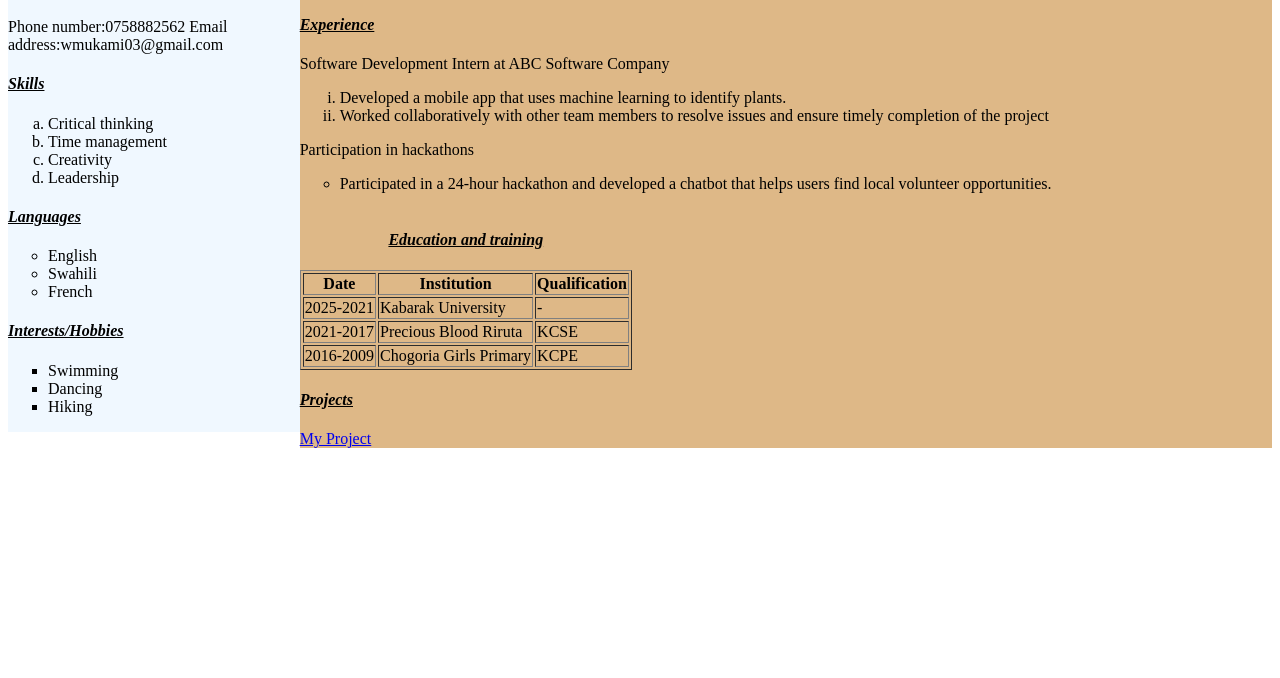
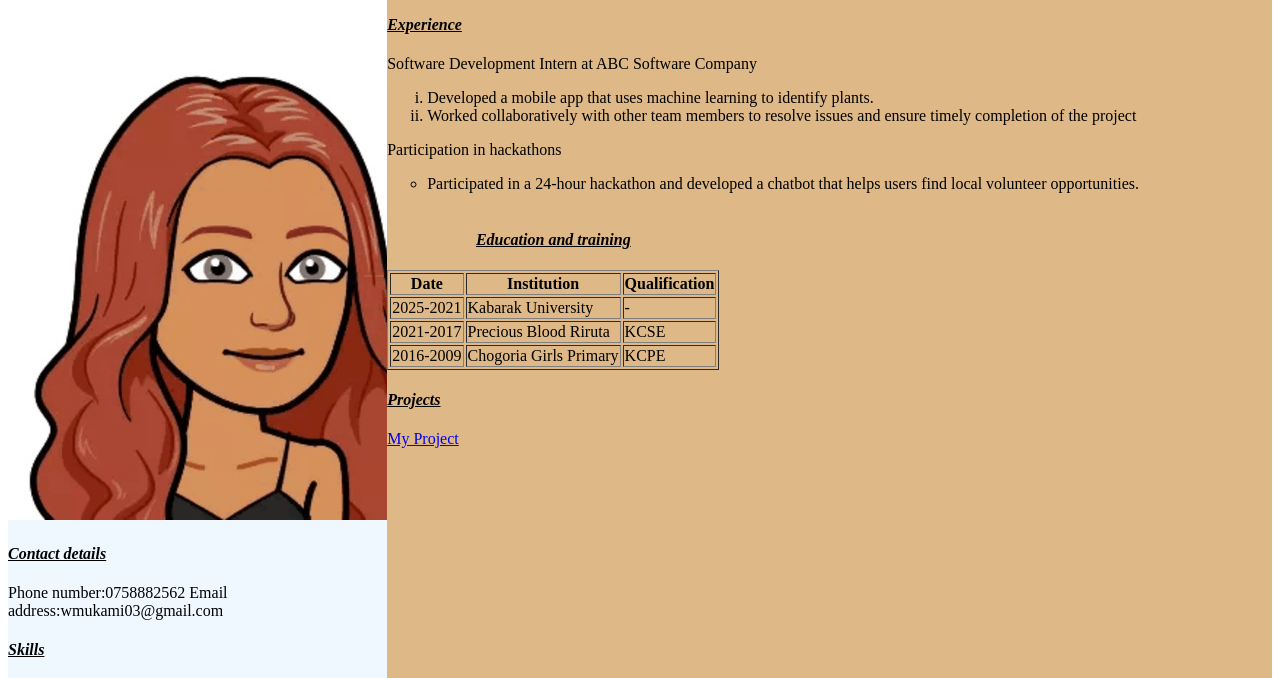
Before and after one commit to KabarakUniversity/git-github-fundamentals-Wendie03, a plain HTML site: page index.html in a window 1280 px wide. Shown: the part 129-807 px from the top of the page. Drawn offline with Linux system fonts and the light colour scheme.

Commit message:
Add files via upload

```diff
--- a/index.html
+++ b/index.html
@@ -14,7 +14,7 @@
             <div>
 
                <h4><u><i>Passport photo</i></u></h4>
-               <img src="web assignment/image.jpg" alt="My passport photo"/>
+               <img src="Image.jpg" alt="My passport photo"/>
                  </div>
                     <div>
                         <h4><u><i>Contact details</i></u></h4>
```
